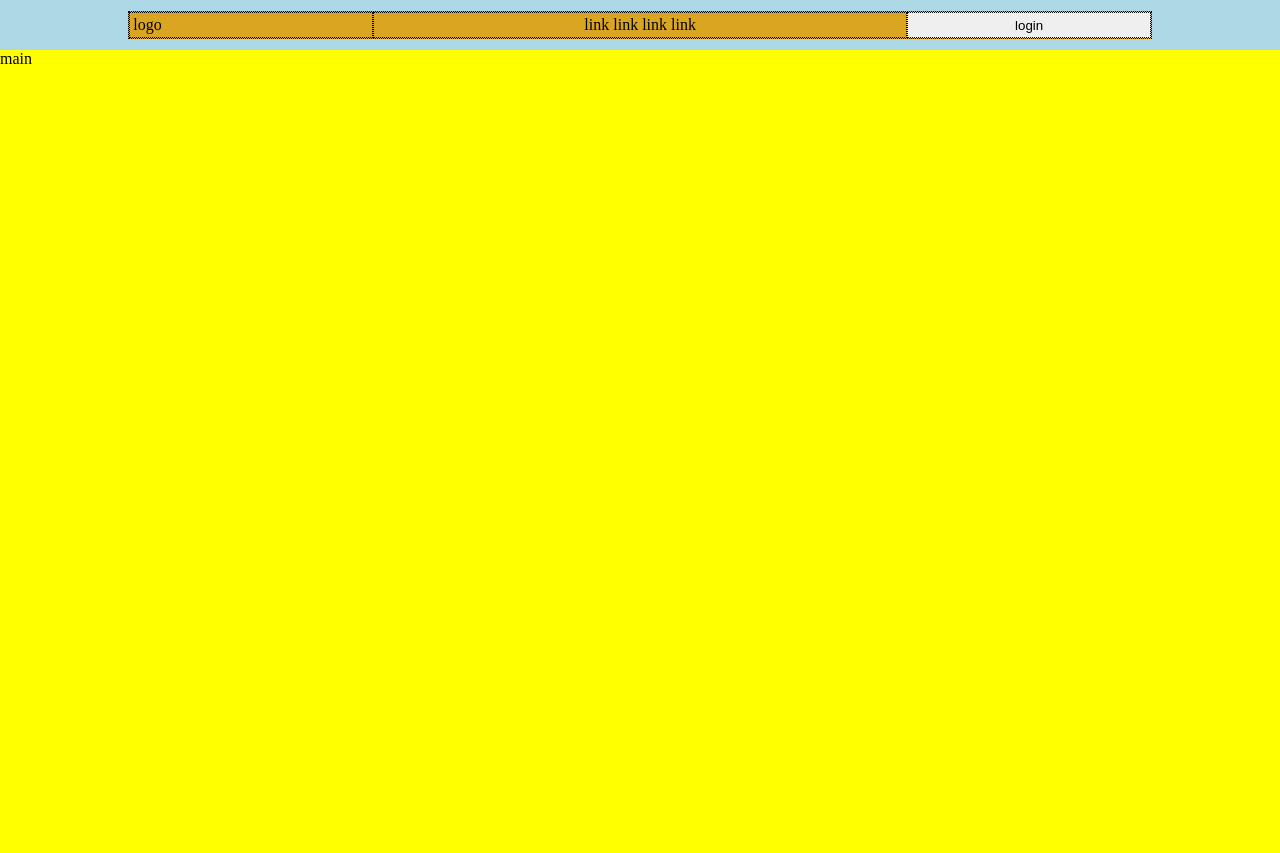
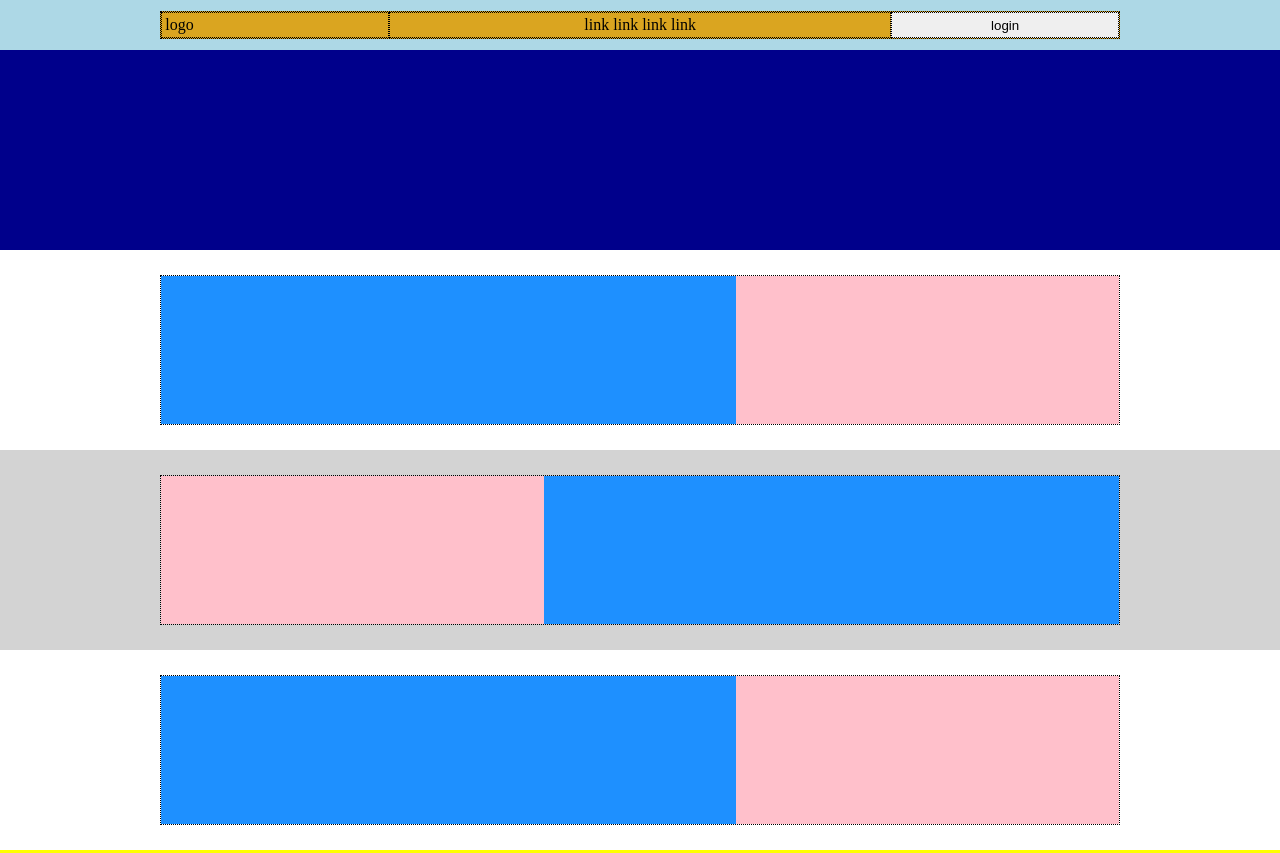
Before and after one commit to alessiavozzo/htmlcss-struttura-discord, a plain HTML site: page index.html in a window 1280 px wide. Shown: the top 853 px of the page. Drawn offline with Linux system fonts and the light colour scheme.

Commit message:
add banner section and light/dark sections

```diff
--- a/assets/css/style.css
+++ b/assets/css/style.css
@@ -4,8 +4,8 @@
     --bool-header-items: rgba(218, 165, 32, 1);
     --bool-main-section-banner: rgba(0, 0, 139, 1);
     --bool-banner: rgba(238, 130, 238, 1);
-    --bool-main-section-light:rgba(211, 211, 211, 1);
-    --bool-main-section-dark: rgba(127, 126, 123, 0.44375);
+    --bool-main-section-light: white;
+    --bool-main-section-dark: rgba(211, 211, 211, 1);
     --bool-container: red;
     --bool-container-img:rgba(30, 144, 255, 1);
     --bool-container-text:rgba(255, 192, 203, 1);
@@ -25,12 +25,22 @@
 }
 
 #site_main.debug{
-    height: 1000px;
+    height: 1200px;
 }
 
 #site_footer.debug{
     height: 300px;
 }
+
+#site_main > .debug{
+    height: 200px;
+}
+
+.section_light > .debug, .section_dark > .debug{
+    height: 150px;
+}
+
+
 
 /* #endregion debug */
 
@@ -43,10 +53,10 @@
 }
 
 .container{
-    width: 80%;
+    width: 75%;
     margin: auto;
     display: flex;
-    justify-content:space-between;
+    border: 1px dotted black;
 }
 
 /* #region Header */
@@ -77,11 +87,44 @@ nav{
 
 /* #endregion Header */
 
-/* Main */
+/* #region Main */
+/* Main sections */
 
 main{
     background-color: yellow;
 }
+
+#section_banner{
+    background-color: var(--bool-main-section-banner);
+}
+
+.section_light{
+    background-color: var(--bool-main-section-light);
+    display: flex;
+}
+
+.section_dark{
+    background-color: var(--bool-main-section-dark);
+    display: flex;
+}
+
+
+/* Section container */
+
+.img{
+    background-color: var(--bool-container-img);
+    width: 60%;
+}
+
+.text{
+    background-color: var(--bool-container-text);
+    width: 40%;
+}
+
+.section_dark > .container{
+    flex-direction: row-reverse;
+}
+
 
 /* Footer */
 
--- a/index.html
+++ b/index.html
@@ -18,7 +18,40 @@
     </header>
 
     <!-- /#site_main -->
-    <main id="site_main" class="debug">main</main>
+    <main id="site_main" class="debug">
+
+        <!-- /#section_banner -->
+        <div id="section_banner" class="debug">
+
+
+        </div>
+
+        <!-- /.section_light -->
+        <div class="section_light debug">
+            <div class="container debug">
+                <div class="img"></div>
+                <div class="text"></div>
+            </div>
+        </div>
+
+        <!-- /.section_dark -->
+        <div class="section_dark debug">
+            <div class="container debug">
+                <div class="img"></div>
+                <div class="text"></div>
+            </div>
+        </div>
+
+        <!-- /.section_light -->
+        <div class="section_light debug">
+            <div class="container debug">
+                <div class="img"></div>
+                <div class="text"></div>
+            </div>
+        </div>
+
+
+    </main>
 
     <!-- /#site_footer -->
     <footer id="site_footer" class="debug">footer</footer>
```
